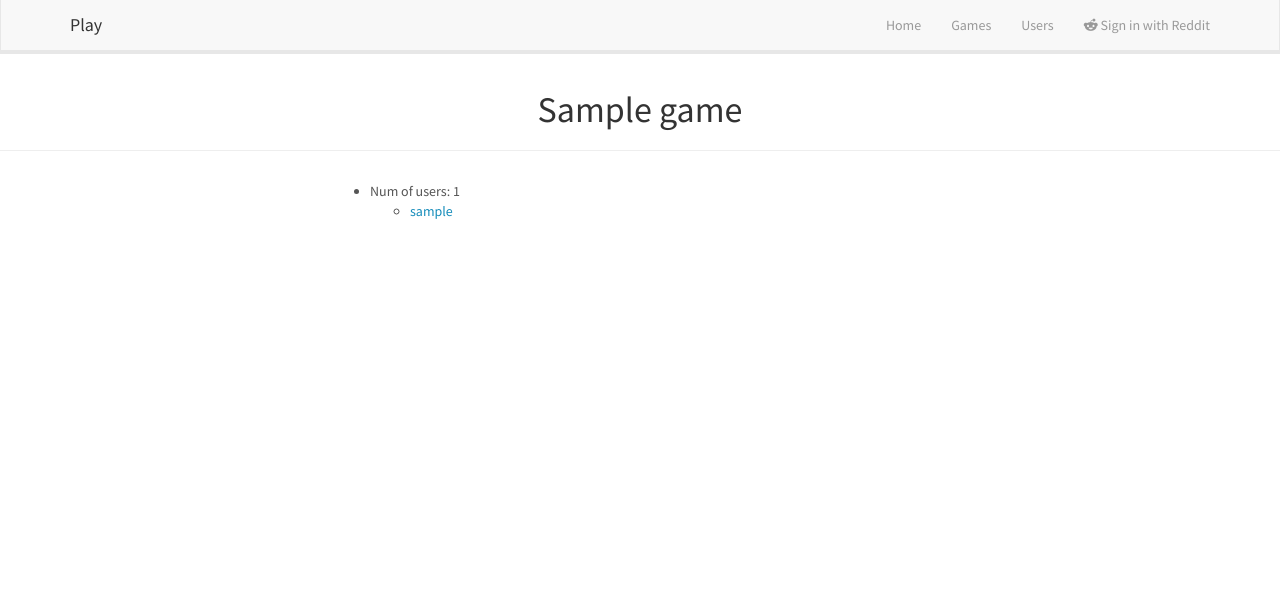
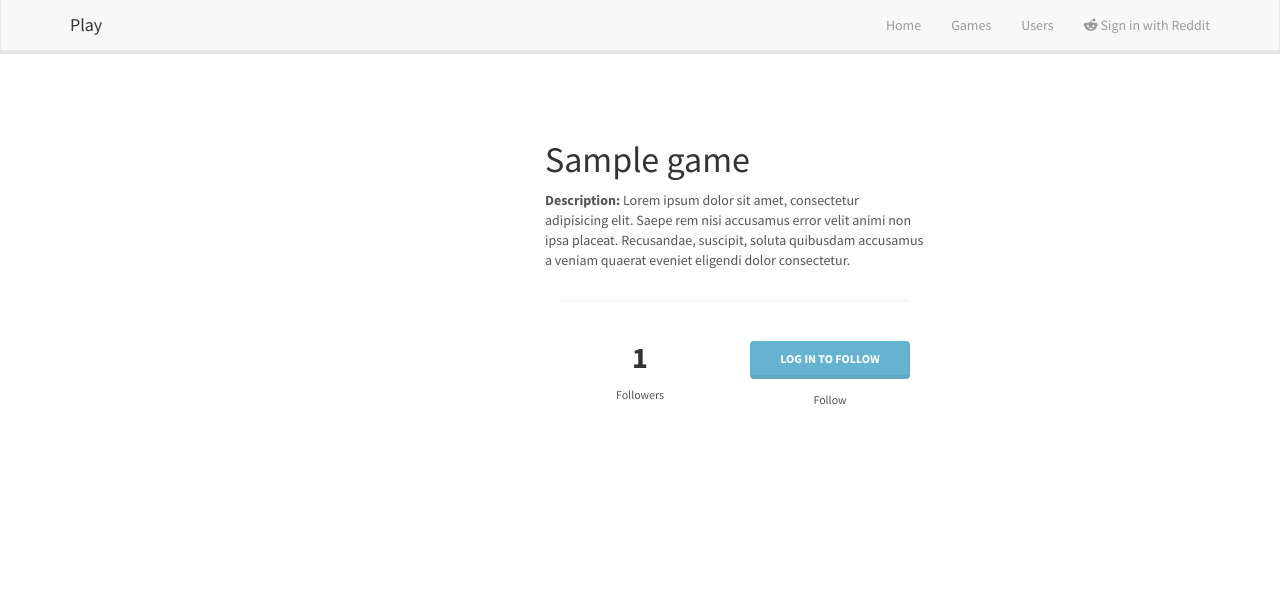
Before and after one commit to fossabot/italygames-play, a Flask app: page /game/1 in a window 1280 px wide. Shown: the top 604 px of the page. Run offline with Flask 2, Linux system fonts and the light colour scheme; tables that the repository leaves empty hold one stand-in row (values such as "Sample post"); some libraries are stand-ins or nearby versions.

Commit message:
update ui for game profile

```diff
--- a/app/games/views.py
+++ b/app/games/views.py
@@ -40,7 +40,7 @@ def follow(game_id, user_id):
     user.add_game(game)
     db.session.commit()
 
-    return redirect(url_for('games.list'))
+    return redirect(request.referrer or url_for('games.list'))
 
 
 @games.route('/game/<int:game_id>/unfollow/<int:user_id>',
@@ -53,7 +53,7 @@ def unfollow(game_id, user_id):
     user.remove_game(game)
     db.session.commit()
 
-    return redirect(url_for('games.list'))
+    return redirect(request.referrer or url_for('games.list'))
 
 
 @games.route('/user/<string:username>/games', defaults={'page': 1})
--- a/app/templates/games/game.html
+++ b/app/templates/games/game.html
@@ -6,23 +6,54 @@
         <div class="inner">
           <br/>
           {% if game %}
-            <h1 style="text-align:center;">{{ game.name }}</h1>
-            <hr class="intro-divider">
-            <div class="center">
-              <ul>
-                <li>Num of users: {{ game.num_of_users }}</li>
-                {% if game.users %}
-                  <ul>
-                    {% for user in game.users %}
-                      <li>
-                        <a href="{{ url_for('users.get_by_username', username=user.username) }}">
-                          {{ user.username }}</a>
-                    {% endfor %}
-                  </ul>
-                {% endif %}
-              </ul>
-            </div>
-          {% endif %}
+          <div class="container content-section">
+            <div class="row">
+              <div class="col-md-offset-2 col-md-8 col-lg-offset-3 col-lg-6">
+<!--                 <div class="col-sm-12"> -->
+                  <div class="col-xs-12 col-sm-4">
+                    <figure>
+                        <img src="http://via.placeholder.com/200x350" alt="" class="img-square img-responsive">
+                    </figure>
+                  </div>
+                  <div class="col-xs-12 col-sm-8">
+                    <div class="row">
+                      <h1>{{ game.name }}</h1>
+                      <p><strong>Description: </strong> Lorem ipsum dolor sit amet,
+                        consectetur adipisicing elit. Saepe rem
+                        nisi accusamus error velit animi non ipsa placeat. Recusandae,
+                        suscipit, soluta quibusdam accusamus a veniam quaerat eveniet
+                        eligendi dolor consectetur. </p>
+                    </div>
+                    <hr>
+                    <div class="row text-center">
+                      <div class="col-xs-12 col-sm-6">
+                        <h2><strong> {{ game.users.count() }} </strong></h2>
+                        <p>
+                          <small>Followers</small>
+                        </p>
+                      </div>
+                      <div class="col-xs-12 col-sm-6">
+                        <h2>
+                          {% if current_user.is_authenticated %}
+                            {% if current_user.has_game(game) %}
+                              <a href="{{ url_for('games.unfollow', game_id=game.id, user_id=current_user.id) }}" class ="btn btn-success btn-block">Following</a>
+                            {% else %}
+                              <a href="{{ url_for('games.follow', game_id=game.id, user_id=current_user.id) }}" class ="btn btn-primary btn-block">Follow</a>
+                            {% endif %}
+                          {% else  %}
+                            <a class="btn btn-primary btn-block disabled">Log in to follow</a>
+                          {% endif %}
+                        </h2>
+                        <p><small>Follow</small></p>
+                      </div>
+                    </div>
+                  </div>
+
+               </div>
+<!--                </div> -->
+          </div>
+        </div>
+        {% endif %}
         </div>
       </div>
     </div>
--- a/app/templates/macros/search.html
+++ b/app/templates/macros/search.html
@@ -1,7 +1,7 @@
 {% macro search_widget(endpoint) %}
 <form class="form-inline" action="{{ url_for(endpoint) }}" method="post">
   <div class="input-group">
-    <input type="text" name="query" class="form-control" placeholder="Search">
+    <input type="text" name="query" class="form-control" placeholder="Search" required>
     <span class="input-group-btn">
       <button class="btn btn-default" type="submit">
         <i class="fa fa-search"></i>
```
